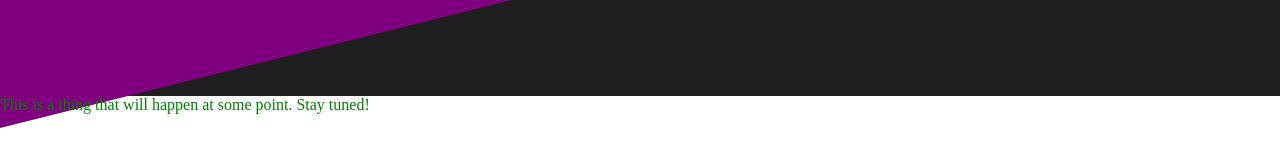
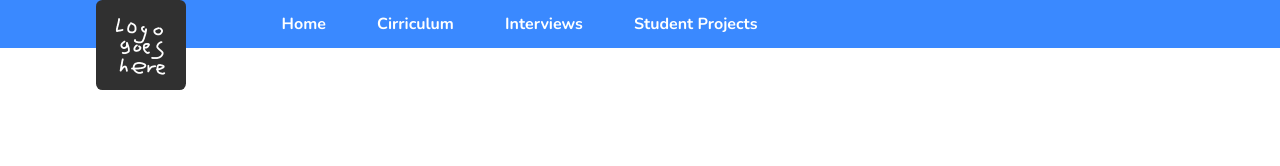
Before and after one commit to ElectronControlGovSchool2023/ElectronControlGovSchool2023.github.io, a plain HTML site: page index.html in a window 1280 px wide. Drawn offline with nearby package versions, Linux system fonts and the light colour scheme.

Commit message:
header improvement

```diff
--- a/css/global.css
+++ b/css/global.css
@@ -1,22 +1,49 @@
+@import url('https://fonts.googleapis.com/css2?family=Nunito:ital,wght@0,200;0,300;0,400;0,500;0,600;0,700;0,800;0,900;0,1000;1,200;1,300;1,400;1,500;1,600;1,700;1,800;1,900;1,1000&display=swap');
+
+:root
+{
+    --header-flair-color: #3A89FF;
+    --header-block-color: #303030;
+    --header-text-color: #FFF;
+}
+
 *
 {
+    font-family: "Nunito";
+    font-size: 1.25vw;
     margin: 0;
+}
+
+a
+{
+    font-weight: bold;
+    text-decoration: none;
 }
 
 header
 {
-    background-color: #202020;
-    height: 7.5vw;
+    background-color: var(--header-flair-color);
+    display: flex;
+    height: 3.75vw;
     width: 100%;
+    position: absolute;
 }
-#header-triangle-icon
+header .header-image
 {
-    border-bottom: 10vw solid;
-    border-left: 40vw solid;
-    border-color: transparent transparent transparent purple;
+    background-color: var(--header-block-color);
+    border-radius: 0.5vw;
+    height: 5vw;
+    margin-left: 7.5vw;
+    padding: 1vw;
+    width: 5vw;
 }
-
-p
+header .header-item
 {
-    color: green;
+    color: var(--header-text-color);
+    padding-left: 4vw;
+    align-self: center;
 }
+header #first-item
+{
+    padding-left: 7.5vw;
+}
--- a/index.html
+++ b/index.html
@@ -1,3 +1,5 @@
+<!DOCTYPE html>
+
 <html>
     <head>
         <title>Coming soon!</title>
@@ -9,7 +11,11 @@
 
     <body>
         <header>
-            <div id="header-triangle-icon"></div>
+            <a href="index.html"><img class="header-image" src="media/icon.png"></a>
+            <a class="header-item" id="first-item" href="index.html">Home</a>
+            <a class="header-item" href="cirriculum.html">Cirriculum</a>
+            <a class="header-item" href="interviews.html">Interviews</a>
+            <a class="header-item" href="projects.html">Student Projects</a>
         </header>
 
         <main>
```
Also changed, not shown: media/icon.png (added).
